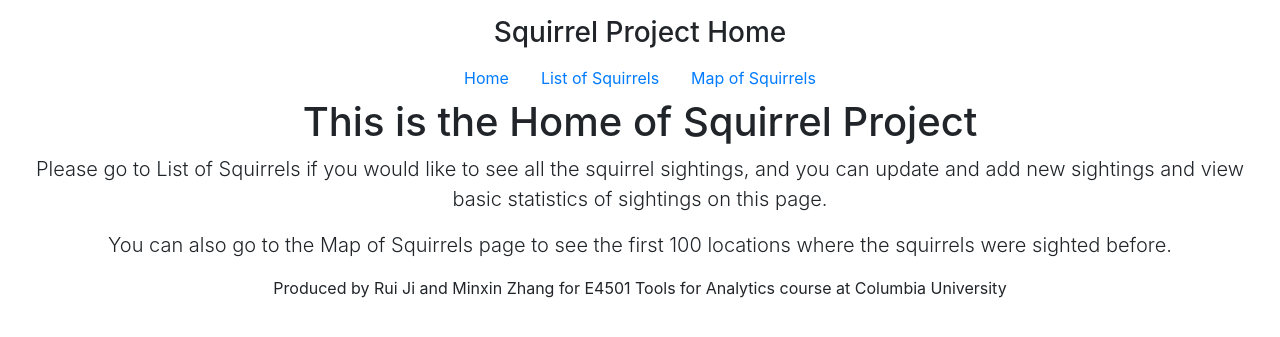
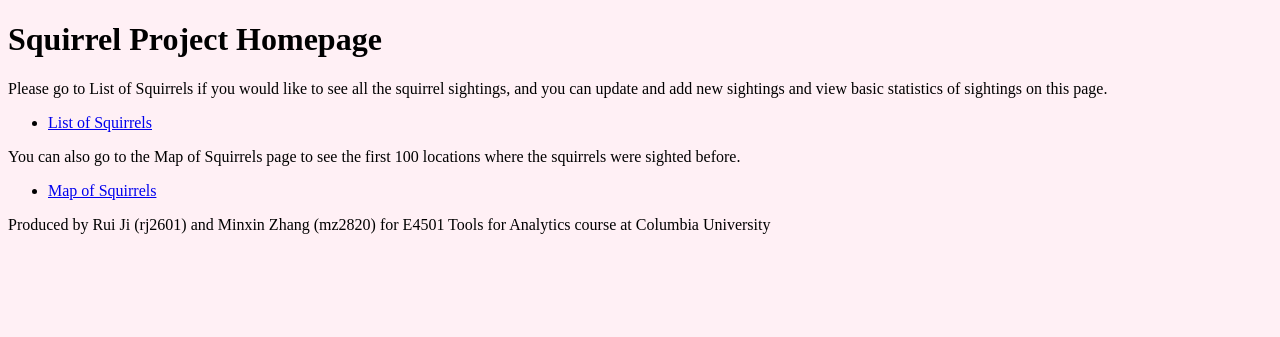
Before and after one commit to Rui-Ji-rj2601/squirrel1012, a Django app: page / in a window 1280 px wide. Shown: the top 337 px of the page. Run offline with Django 3.2, Linux system fonts and the light colour scheme; some libraries are stand-ins or nearby versions.

```diff
--- a/squirrel/templates/squirrel/home.html
+++ b/squirrel/templates/squirrel/home.html
@@ -1,62 +1,22 @@
 <!doctype html>
-<html lang="en">
+<html>
   <head>
-    <meta charset="utf-8">
-    <meta name="viewport" content="width=device-width, initial-scale=1, shrink-to-fit=no">
-    <meta name="description" content="">
-    <meta name="author" content="Rui Ji and Minxin Zhang">
-    <meta name="generator" content="Jekyll v4.1.1">
-    <title>Homepage</title>
-
-    <link rel="canonical" href="https://getbootstrap.com/docs/4.5/examples/cover/">
-
-    <!-- Bootstrap core CSS -->
-<link href="../assets/dist/css/bootstrap.min.css" rel="stylesheet">
-
-    <style>
-      .bd-placeholder-img {
-        font-size: 1.125rem;
-        text-anchor: middle;
-        -webkit-user-select: none;
-        -moz-user-select: none;
-        -ms-user-select: none;
-        user-select: none;
-      }
-
-      @media (min-width: 768px) {
-        .bd-placeholder-img-lg {
-          font-size: 3.5rem;
-        }
-      }
-    </style>
-    <!-- Custom styles for this template -->
-    <link href="cover.css" rel="stylesheet">
+	   <title>Homepage</title>
   </head>
-  <body class="text-center">
-    <div class="cover-container d-flex w-100 h-100 p-3 mx-auto flex-column">
-  <header class="masthead mb-auto">
-    <div class="inner">
-      <h3 class="masthead-brand">Squirrel Project Home</h3>
-      <nav class="nav nav-masthead justify-content-center">
-        <a class="nav-link active" href="#">Home</a>
-        <a class="nav-link" href='/sightings/'>List of Squirrels</a>
-        <a class="nav-link" href='/map/'>Map of Squirrels</a>
-      </nav>
+  <body style="background-color:lavenderblush;">
+    <div>
+      <h1>Squirrel Project Homepage</h1>
+      <p>Please go to List of Squirrels if you would like to see all the squirrel sightings, and you can update and add new sightings and view basic statistics of sightings on this page.</p>
+      <ul>
+        <li><a href='/sightings/' class=''>List of Squirrels</a></li>
+      </ul>
+      <p>You can also go to the Map of Squirrels page to see the first 100 locations where the squirrels were sighted before.</p>
+      <ul>
+        <li><a href='/map/' class=''>Map of Squirrels</a></li>
+      </ul>
+      <footer>
+        <p>Produced by Rui Ji (rj2601) and Minxin Zhang (mz2820) for E4501 Tools for Analytics course at Columbia University</p>
+      </footer>
     </div>
-  </header>
-
-  <main role="main" class="inner cover">
-    <h1 class="cover-heading">This is the Home of Squirrel Project</h1>
-    <p class="lead">Please go to List of Squirrels if you would like to see all the squirrel sightings, and you can update and add new sightings and view basic statistics of sightings on this page.</p>
-    <p class="lead">You can also go to the Map of Squirrels page to see the first 100 locations where the squirrels were sighted before.</p>
-    </p>
-  </main>
-
-  <footer class="mastfoot mt-auto">
-    <div class="inner">
-      <p>Produced by Rui Ji and Minxin Zhang for E4501 Tools for Analytics course at Columbia University</p>
-    </div>
-  </footer>
-</div>
-</body>
+  </body>
 </html>
```
Also changed, not shown: squirrel/templates/squirrel/add.html (+17 -4 lines), squirrel/templates/squirrel/index.html (+23 -4 lines), squirrel/templates/squirrel/stats.html (+10 -8 lines), squirrel/templates/squirrel/update.html (+17 -3 lines).
